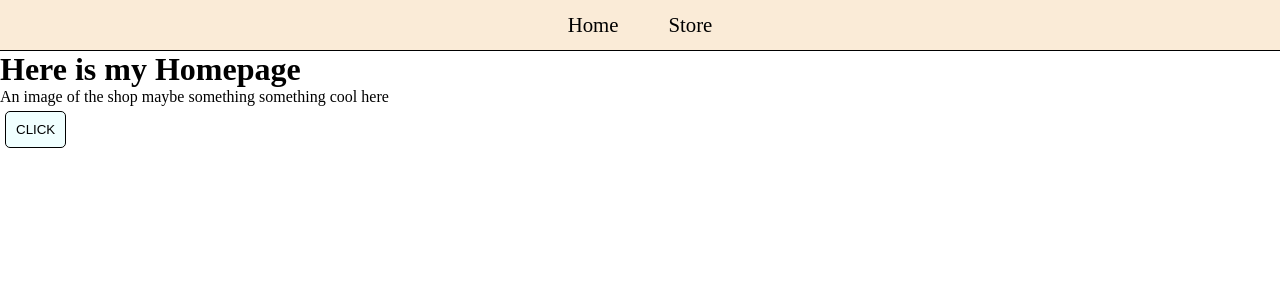
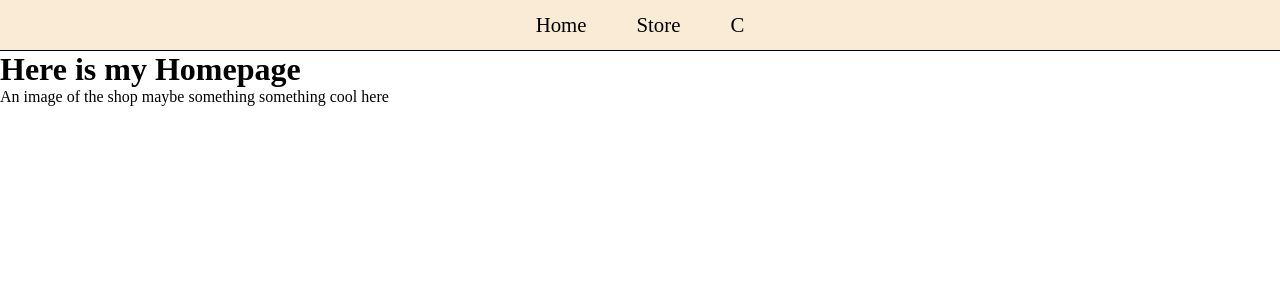
Before and after one commit to janaiscoding/shopping-cart, a React (Create React App) app: page / in a window 1280 px wide. Shown: the top 300 px of the page. Built offline with nearby package versions, Linux system fonts and the light colour scheme.

Commit message:
Add Cart link to navbar

```diff
--- a/package.json
+++ b/package.json
@@ -3,6 +3,9 @@
   "version": "0.1.0",
   "private": true,
   "dependencies": {
+    "@fortawesome/free-regular-svg-icons": "^6.4.0",
+    "@fortawesome/free-solid-svg-icons": "^6.4.0",
+    "@fortawesome/react-fontawesome": "^0.2.0",
     "@testing-library/jest-dom": "^5.16.5",
     "@testing-library/react": "^13.4.0",
     "@testing-library/user-event": "^13.5.0",
--- a/src/components/App.js
+++ /dev/null
@@ -1,22 +0,0 @@
-import React from "react";
-import { Link, Route, Routes, BrowserRouter } from "react-router-dom";
-import Home from "./Home";
-import Store from "./Store";
-import "../styles/styles.css";
-
-const App = () => {
-  return (
-    <BrowserRouter>
-      <nav className="nav-bar">
-        <Link to="/">Home</Link>
-        <Link to="/store">Store</Link>
-      </nav>
-      <Routes>
-        <Route exact path="/" element={<Home />} />
-        <Route path="/store" element={<Store />} />
-      </Routes>
-    </BrowserRouter>
-  );
-};
-
-export default App;
--- a/src/index.js
+++ b/src/index.js
@@ -1,6 +1,7 @@
 import React from "react";
 import ReactDOM from "react-dom/client";
-import App from "./components/App";
+import App from "./utilities/App";
+import "./styles/styles.css"
 
 const root = ReactDOM.createRoot(document.getElementById("root"));
 root.render(
--- a/src/components/Home.js
+++ b/src/pages/Home.js
@@ -1,14 +1,10 @@
 import React from "react";
 
 const Home = () => {
-  const handleClick = () => {
-    console.log("button works");
-  };
   return (
     <>
       <h1>Here is my Homepage</h1>
       <p>An image of the shop maybe something something cool here</p>
-      <button onClick={handleClick}>CLICK</button>
     </>
   );
 };
--- a/src/components/Store.js
+++ b/src/pages/Store.js
@@ -1,6 +1,6 @@
 import React, { useState } from "react";
 import data from "../products/data";
-import Item from "./Item";
+import Item from "../components/Item";
 
 const Store = () => {
   const [products, setProducts] = useState(data);
--- /dev/null
+++ b/src/utilities/App.js
@@ -0,0 +1,21 @@
+import React from "react";
+import { Route, Routes, BrowserRouter } from "react-router-dom";
+import Navbar from "./Navbar";
+import Home from "../pages/Home";
+import Store from "../pages/Store";
+import Cart from "../components/Cart";
+
+const App = () => {
+  return (
+    <BrowserRouter>
+      <Navbar />
+      <Routes>
+        <Route exact path="/" element={<Home />} />
+        <Route path="/store" element={<Store />} />
+        <Route path="/cart" element={<Cart />} />
+      </Routes>
+    </BrowserRouter>
+  );
+};
+
+export default App;
--- /dev/null
+++ b/src/utilities/Navbar.js
@@ -0,0 +1,16 @@
+import React from "react";
+import { Link } from "react-router-dom";
+
+const Navbar = () => {
+  return (
+    <>
+      <nav className="nav-bar">
+        <Link to="/">Home</Link>
+        <Link to="/store">Store</Link>
+        <Link to="/cart">C</Link>
+      </nav>
+    </>
+  );
+};
+
+export default Navbar;
```
Also changed, not shown: 1 other file (tests, documents, lock files or other folders).
